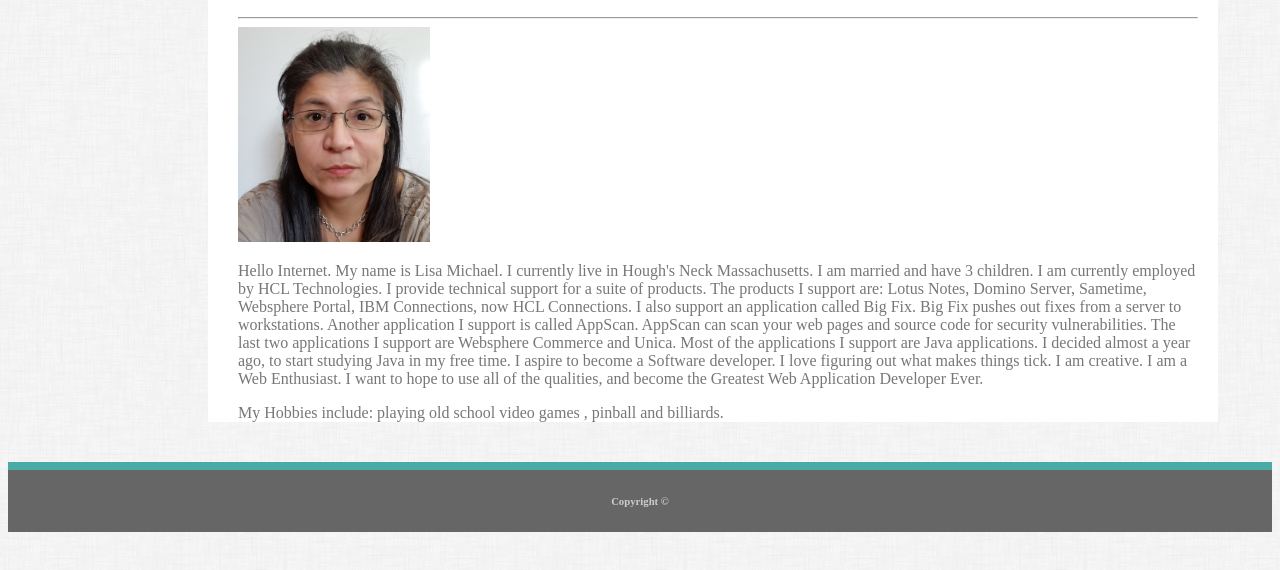
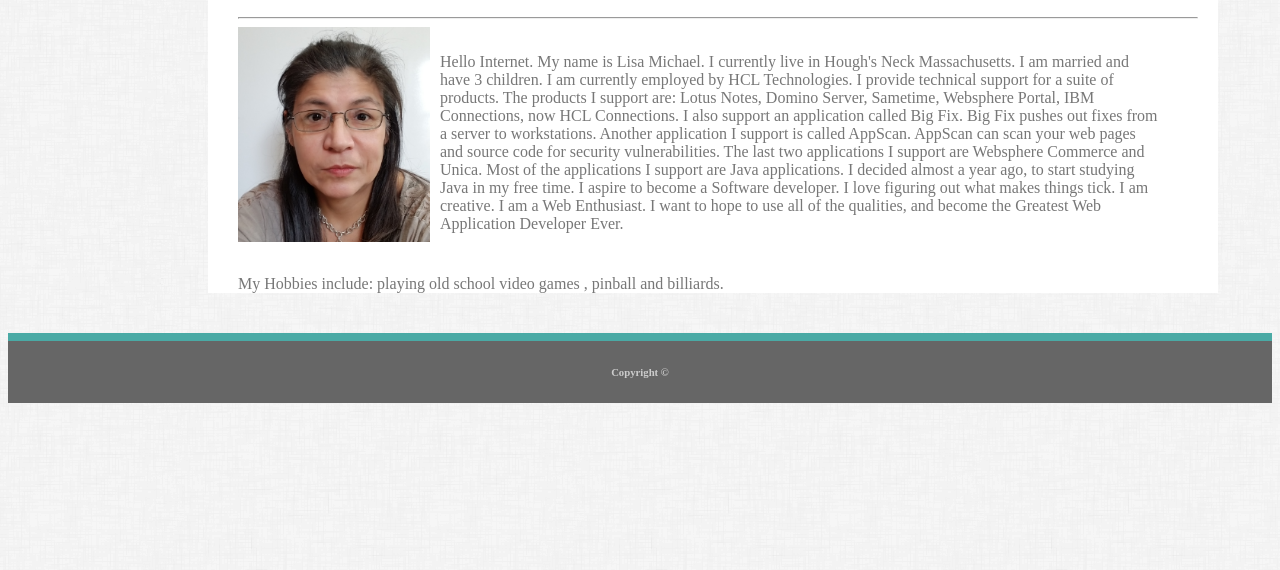
Before and after one commit to LisaMichael/Basic-Portfolio, a plain HTML site: page index.html in a window 1280 px wide. Shown: the part 118-688 px from the top of the page. Drawn offline with Linux system fonts and the light colour scheme.

Commit message:
got my p in index.html working

```diff
--- a/assets/css/style.css
+++ b/assets/css/style.css
@@ -60,9 +60,9 @@ body {
     border-right: 1px solid transparent;
     border-color:#cccccc;
 }
-#nav-url {
+/* #nav-url {
     margin-left: 2px;
-}
+} */
 
 #main_content {
     width: 960px;
@@ -84,13 +84,28 @@ body {
 
 #profilepic {
     display: float;
+    float: left;
     position: left;
     width: 20%;
+    /* clear: both; */
+}
+
+#profilepic::after{
+    clear:left;
 }
 
 /* p {
     float: left;
 } */
+
+.ptext {
+display: inline-block;
+padding: 10px;
+position: left;
+width: 75%;
+clear: left;
+
+}
 
 #headings {
     color: #4aaaa5;
```
